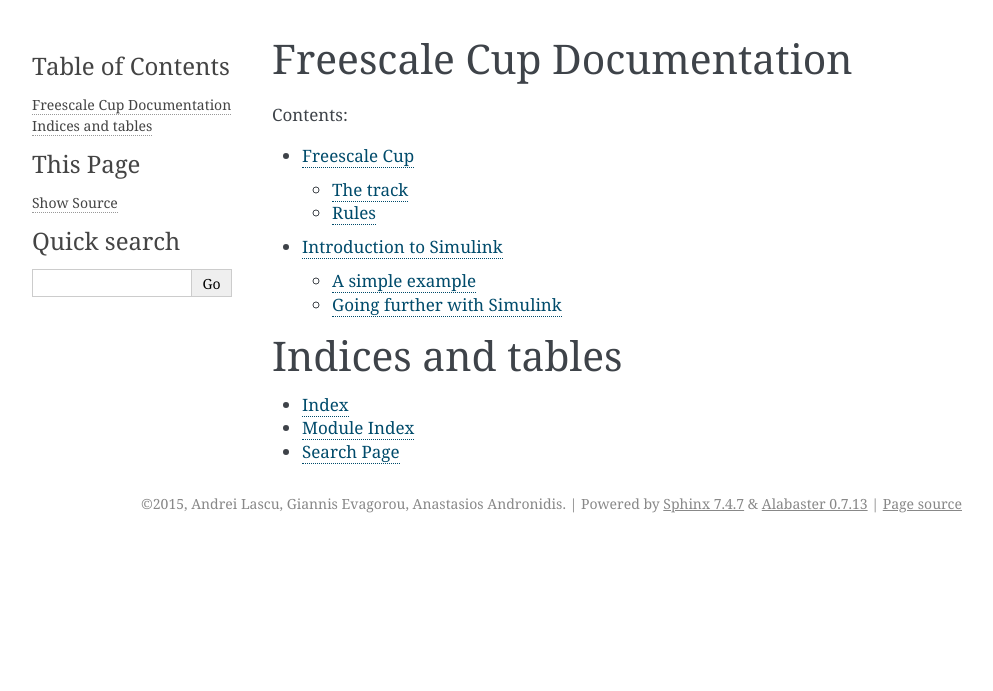
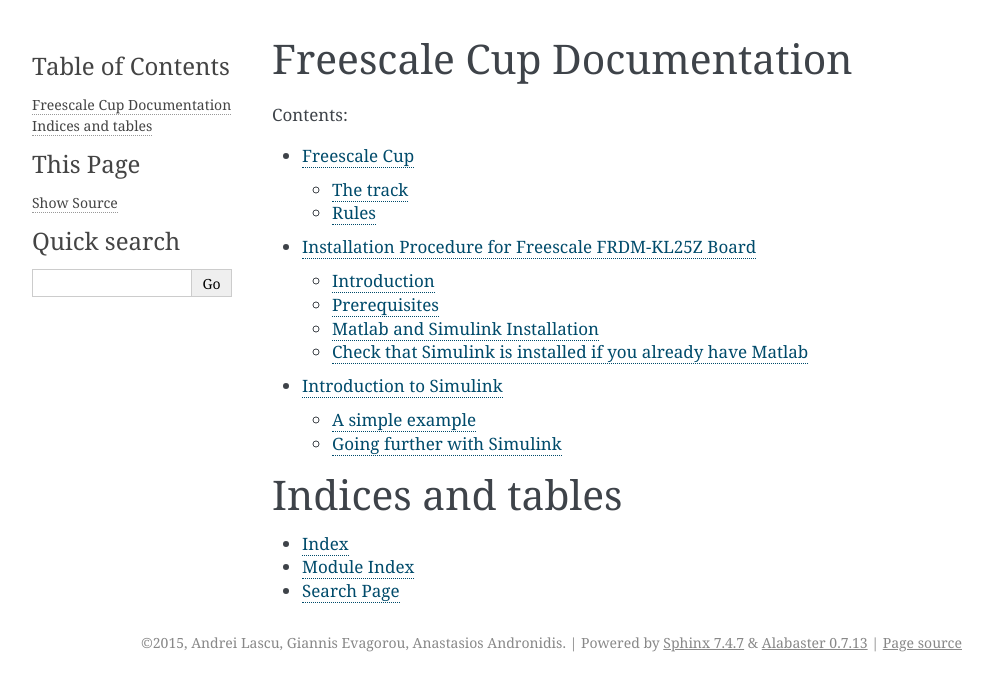
Before and after one commit to 0152la/FreescaleDocumentation, a Sphinx documentation site: the page built from source/index.rst, in a window 1280 px wide. Shown: the top 691 px of the page, without its empty margins (148-1141 px from the left). Built offline with Sphinx 7.4.7, drawn with Linux system fonts in a browser that asks for light colours; some of the changed lines change nothing that is shown.

Commit message:
added installation guide for Matlab and Simulink

```diff
--- a/source/index.rst
+++ b/source/index.rst
@@ -12,6 +12,7 @@
    :maxdepth: 2
 
    freescale
+   instalation
    simulink
 
 Indices and tables
--- /dev/null
+++ b/source/instalation.rst
@@ -0,0 +1,71 @@
+Installation Procedure for Freescale FRDM-KL25Z Board
+=====================================================
+
+This is a tutorial on how and what you will need to have in your computer to interact with Freescale’s FRDM-KL25Z Board. **Please read the Prerequisites section carefully before you start.** In general don’t be afraid on using **Google** if you encounter any problems.
+
+Introduction
+------------
+
+Before we start with the installation, we would like to give you some general information and links about both Matlab and Simulink.
+
+**Matlab**
+
+Matlab is an environment and a language for numerical computing. For us, we can imagine that it is the shiny powerful engine of our car (not the Freescale car, our real car). We will not interact with Matlab itself in this tutorial, but we need Matlab to make Simulink work for us.
+
+If you want to learn more about Matlab you can find more information `here <http://uk.mathworks.com/products/matlab/>`__. And in general you can use Google and YouTube for various other resources and tutorials.
+
+**Simulink**
+
+Simulink is a Matlab add-on that provides a graphical editor to enable programmers write algorithms and ideas as block diagrams. It simplifies code writing as instead of writing complex programs through lines of code, it gives a graphical interface for you to drag and drop blocks of functionalities.
+
+You can find a lot of information about Simulink `here <http://uk.mathworks.com/products/simulink/>`__. And in general you can use Google and YouTube for various other resources and tutorials.
+
+Prerequisites
+-------------
+
+Here is a list of items that you must make sure that exist before you attempt further installation. This is not an optional list and if something is missing you might have complications in the next steps.
+
+* You should use **Windows 7** for your installations. We found that **Windows 8** will not work.
+* You need a **Matlab and Simulink License** and a **MathWorks account** with those licenses active.
+* We cover instructions only for the **Freescale FRDM-KL25Z Board**.
+* We are using **Matlab Version 8.6** (R2015b) and **Simulink Version 8.6** (R2015b).
+
+.. _MatSimInst:
+
+Matlab and Simulink Installation
+--------------------------------
+
+1. Go to MathWorks `website <http://uk.mathworks.com>`__.
+2. Login with your credentials.
+3. Go to **My Account** from the login drop-down menu.
+4. Go to **Downloads -> Download Products**.
+5. Select the latest version (for us it was 2015b).
+6. Choose your operating system (we cover only Windows installations).
+7. Be careful to choose the correct architecture of your system (32-bit or 64-bit)
+8. Wait for the installer to download (this is not the full Matlab installation, more files will be downloaded on the process).
+9. Double click on the installer when it has been downloaded and click *Run* when you are prompt from Windows.
+10. Wait until Unzipping is finished (it takes 1-2 minutes).
+11. Click *Yes* when you are prompt from Windows in the *User Account Control* window.
+12. Now you should be able to see the first page of the MathWorks’ installer.
+13. Select Login with your MathWorks’ account and then agree with the license.
+14. Login with your credentials.
+15. Select your license from the list.
+16. Click next to install on the default folder.
+17. On the *Select products to install* list, **select only Matlab and Simulink**.
+18. Click Next for all the next questions.
+19. Now wait until everything is installed.
+20. After the installation is done, make sure that you have *Activate Matlab* check box checked and click next and just follow the instructions.
+21. Open Matlab to verify that everything is working properly (see Figure 1) and you are done! Don’t forget to delete the downloaded files and extracted folders to keep everything clean!
+
+.. image:: Pictures/04-InstallationDone.png
+
+Check that Simulink is installed if you already have Matlab
+-----------------------------------------------------------
+
+In case that you have Matlab already installed in your system (e.g. you systems is managed by an administrator from your university/school/organization), you can check if simulink is installed by using the following instructions.
+
+1. Open Matlab
+2. On the **Command Window** type: ``ver``
+
+  - If you see a line writing Simulink, then it is installed.
+  - If you don’t see any Simulink line, then download the Matlab installer and follow the previous instructions :ref:`MatSimInst`.
```
Also changed, not shown: source/Pictures/04-InstallationDone.png (added).
